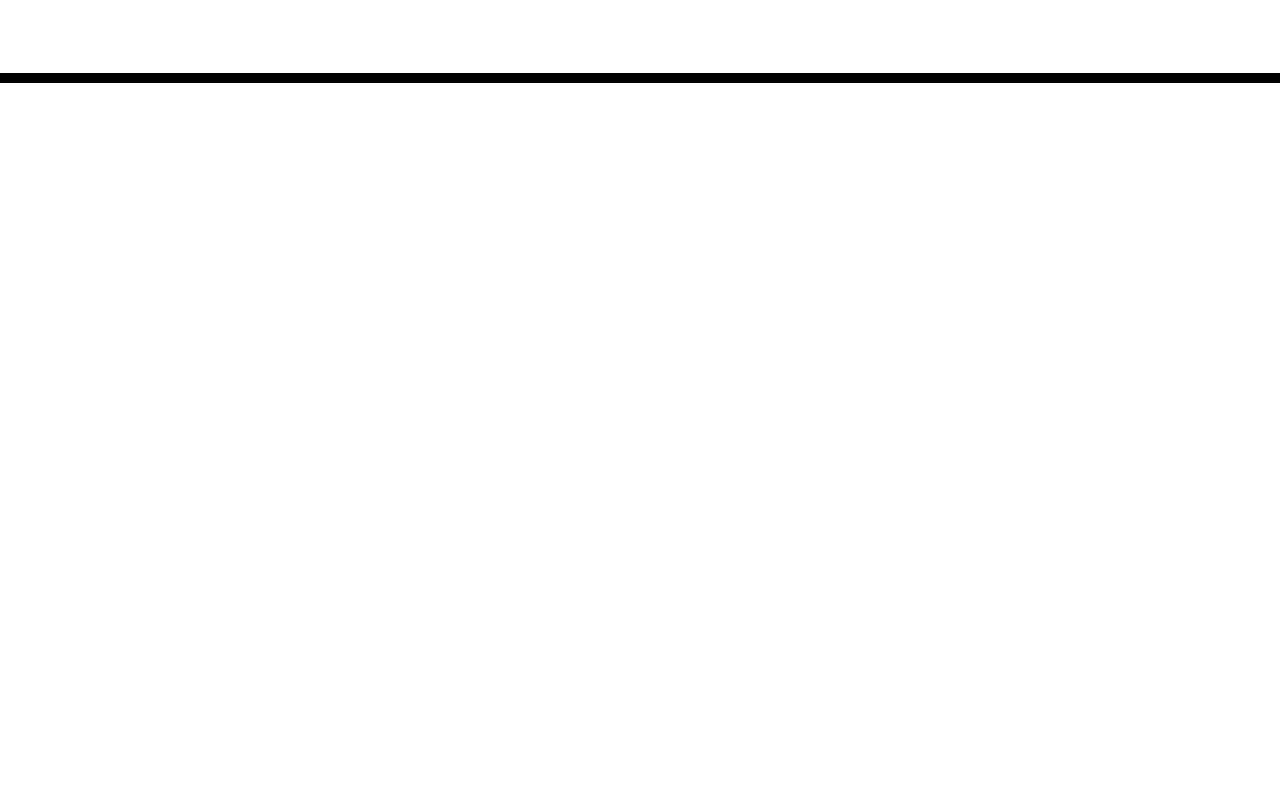
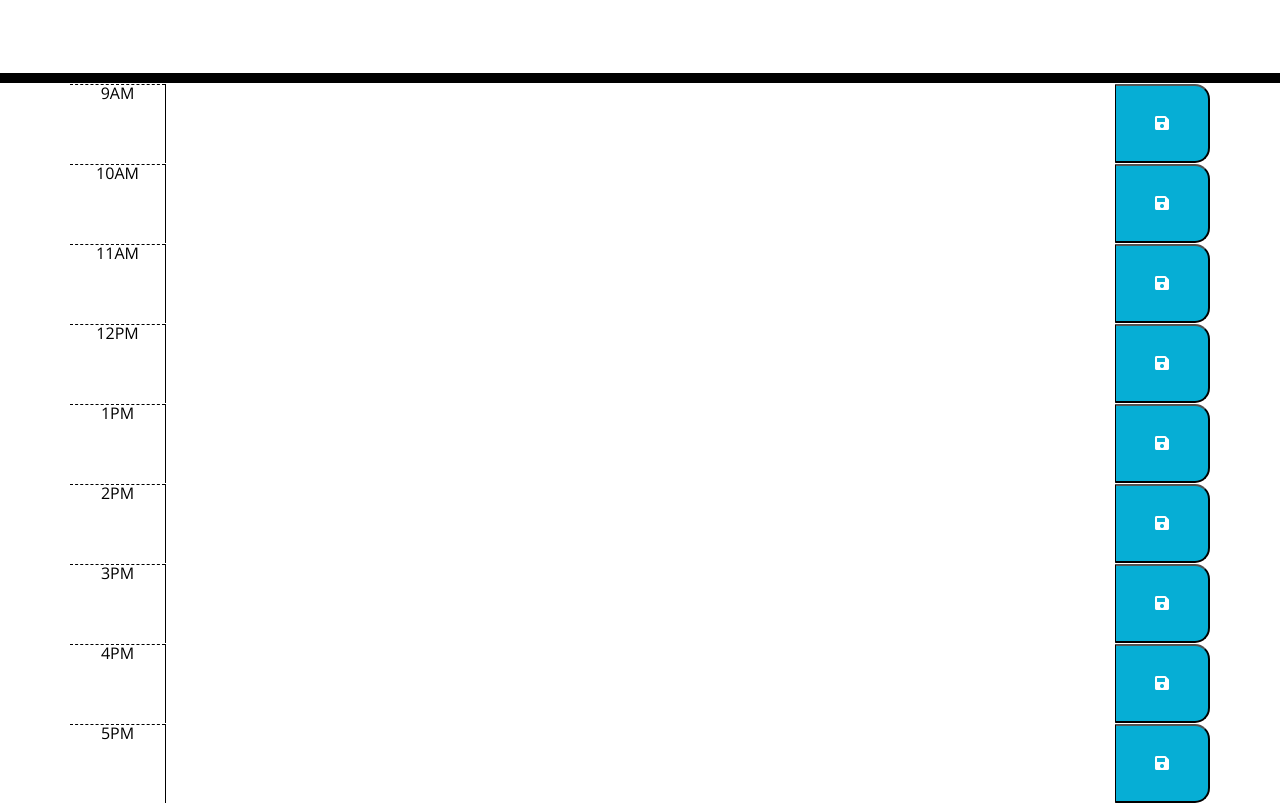
Before and after one commit to Timiwesky/Work-Day-Scheduler, a plain HTML site: page index.html in a window 1280 px wide. Shown: the part 168-971 px from the top of the page. Before the commit the page ends 800 px from the top, so only its background shows below. Drawn offline with nearby package versions, Linux system fonts and the light colour scheme.

Commit message:
Added Time Blocks to the HTML file

```diff
--- a/index.html
+++ b/index.html
@@ -31,7 +31,52 @@
       <p id="currentDay" class="lead"></p>
     </header>
     <div class="container">
-      <!-- Timeblocks go here -->
+      <!-- Timeblocks go here from 9:00am - 5:00pm -->
+      <div class="row time-block" data-hour="9">
+        <div class="col-1 hour">9AM</div>
+        <textarea class="col-10 description"></textarea>
+        <button class="col-1 saveBtn"><i class="fas fa-save"></i></button>
+      </div>
+      <div class="row time-block" data-hour="10">
+        <div class="col-1 hour">10AM</div>
+        <textarea class="col-10 description"></textarea>
+        <button class="col-1 saveBtn"><i class="fas fa-save"></i></button>
+      </div>
+      <div class="row time-block" data-hour="11">
+        <div class="col-1 hour">11AM</div>
+        <textarea class="col-10 description"></textarea>
+        <button class="col-1 saveBtn"><i class="fas fa-save"></i></button>
+      </div>
+      <div class="row time-block" data-hour="12">
+        <div class="col-1 hour">12PM</div>
+        <textarea class="col-10 description"></textarea>
+        <button class="col-1 saveBtn"><i class="fas fa-save"></i></button>
+      </div>
+      <div class="row time-block" data-hour="13">
+        <div class="col-1 hour">1PM</div>
+        <textarea class="col-10 description"></textarea>
+        <button class="col-1 saveBtn"><i class="fas fa-save"></i></button>
+      </div>
+      <div class="row time-block" data-hour="14">
+        <div class="col-1 hour">2PM</div>
+        <textarea class="col-10 description"></textarea>
+        <button class="col-1 saveBtn"><i class="fas fa-save"></i></button>
+      </div>
+      <div class="row time-block" data-hour="15">
+        <div class="col-1 hour">3PM</div>
+        <textarea class="col-10 description"></textarea>
+        <button class="col-1 saveBtn"><i class="fas fa-save"></i></button>
+      </div>
+      <div class="row time-block" data-hour="16">
+        <div class="col-1 hour">4PM</div>
+        <textarea class="col-10 description"></textarea>
+        <button class="col-1 saveBtn"><i class="fas fa-save"></i></button>
+      </div>
+      <div class="row time-block" data-hour="17">
+        <div class="col-1 hour">5PM</div>
+        <textarea class="col-10 description"></textarea>
+        <button class="col-1 saveBtn"><i class="fas fa-save"></i></button>
+      </div>
 
     </div>
 
```
